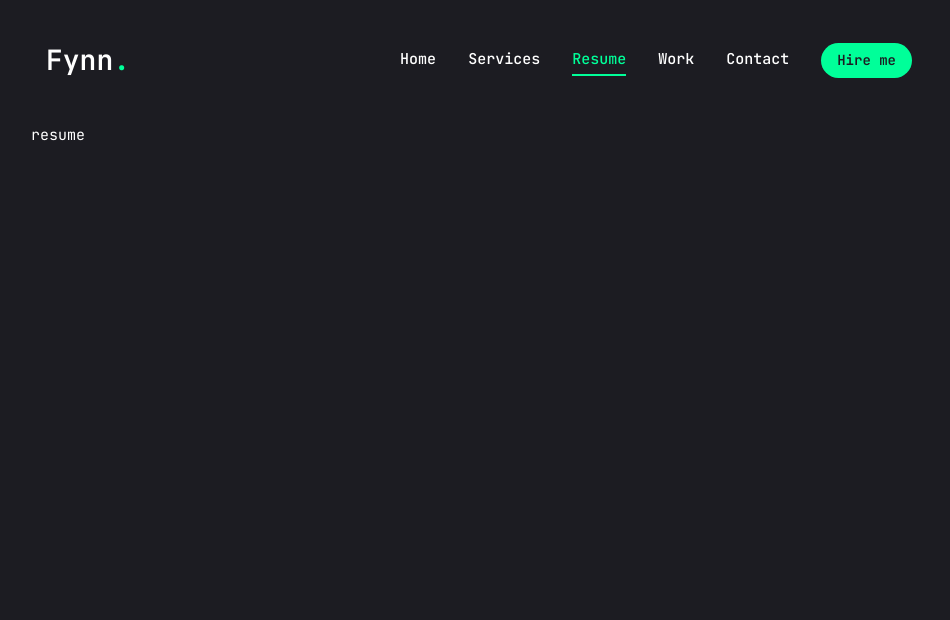
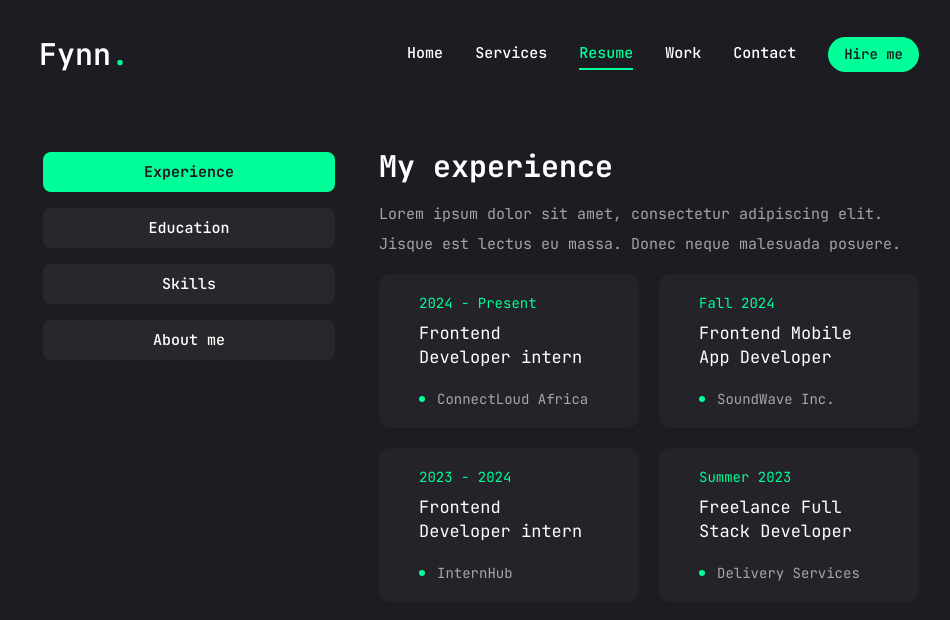
Before and after one commit to InFynnity8/fynn-portfolio, a Next.js app: page /resume in a window 1280 px wide. Shown: the top 620 px of the page, without its empty margins (161-1111 px from the left). Built offline with nearby package versions, Linux system fonts and the light colour scheme.

Commit message:
resume page finished

```diff
--- a/app/globals.css
+++ b/app/globals.css
@@ -20,7 +20,7 @@
 
 @layer base {
   body {
-    @apply text-[15px] font-primary bg-primary  text-white leading-loose xl:mx-48;
+    @apply text-[15px] font-primary bg-primary  text-white leading-loose xl:mx-[185px];
   }
   .h1{
     @apply text-[40px] xl:text-[55px] leading-[1.1] font-semibold
--- a/app/page.jsx
+++ b/app/page.jsx
@@ -9,7 +9,7 @@
   return (
     <section className="h-full">
       <div className="container mx-auto h-full">
-        <div className="flex flex-col xl:flex-row items-center justify-between xl:pt-6 xl:pb-16">
+        <div className="flex flex-col xl:flex-row items-center justify-between xl:pt-0 xl:pb-16">
           {/* Text */}
           <div className="text-center xl:text-left order-2 xl:order-none">
             <span className="text-xl">Software Developer</span>
--- a/app/resume/page.jsx
+++ b/app/resume/page.jsx
@@ -6,7 +6,7 @@
 const about = {
   title: "About Me",
   description:
-    "Lorem ipsum dolor sit amet, consectetur adipiscing elit. Sed viverra, arcu vel ornare pulvinar, velit justo ullamcorper neque, vel scelerisque est lectus eu massa. Donec vel dui vel neque malesuada posuere.",
+    "Lorem ipsum dolor sit amet, consectetur adipiscing elit. Fcelerisque est lectus eu massa. Donec vel dui vel neque malesuada posuere.",
   info: [
     {
       fieldName: "Name",
@@ -21,8 +21,8 @@
       fieldValue: "3+ Years",
     },
     {
-      fieldName: "Skype",
-      fieldValue: "fynn.in",
+      fieldName: "Github",
+      fieldValue: "InFynnity8",
     },
     {
       fieldName: "Nationality",
@@ -48,7 +48,7 @@
   icon: "",
   title: "My experience",
   description:
-    "Lorem ipsum dolor sit amet, consectetur adipiscing elit. Sed viverra, arcu vel ornare pulvinar, velit justo ullamcorper neque, vel scelerisque est lectus eu massa. Donec vel dui vel neque malesuada posuere.",
+    "Lorem ipsum dolor sit amet, consectetur adipiscing elit. Jisque est lectus eu massa. Donec neque malesuada posuere.",
   items: [
     {
       company: "ConnectLoud Africa",
@@ -71,7 +71,7 @@
       duration: "Summer 2023",
     },
     {
-      company: "Sofware Development Firm",
+      company: "Sofware Dev Firm",
       position: "Junior Developer",
       duration: "2021-2022",
     },
@@ -88,10 +88,10 @@
   icon: "",
   title: "My education",
   description:
-    "Lorem ipsum dolor sit amet, consectetur adipiscing elit. Sed viverra, arcu vel ornare pulvinar, velit justo ullamcorper neque, vel scelerisque est lectus eu massa. Donec vel dui vel neque malesuada posuere.",
+    "Lorem ipsum dolor sit amet, consectetur adipiscing elit. Tisque est lectus eu massa. Donec vel neque malesuada posuere.",
   items: [
     {
-      institution: "Kwame Nkrumah University of Science and Technology",
+      institution: "KNUST",
       degree: "Bsc. Comuter Science",
       duration: "2023 - Present",
     },
@@ -107,7 +107,7 @@
     },
 
     {
-      institution: "Mpraeso Senior High School",
+      institution: "Mpraeso SHS",
       degree: "General Science",
       duration: "2019-2022",
     },
@@ -128,7 +128,7 @@
 const skills = {
   title: "My Skills",
   description:
-    "Lorem ipsum dolor sit amet, consectetur adipiscing elit. Sed viverra, arcu vel ornare pulvinar, velit justo ullamcorper neque, vel scelerisque est lectus eu massa. Donec vel dui vel neque malesuada posuere.",
+    "Lorem ipsum dolor sit amet, consectetur adipiscing elit. Gscelerisque est lectus eu massa. Donec vel dui vel neque malesuada posuere.",
   skillsList: [
     {
       skillName: "html 5",
@@ -176,7 +176,147 @@
 import { ScrollArea } from "@/components/ui/scroll-area";
 
 const Resume = () => {
-  return <div>resume</div>;
+  return (
+    <motion.div
+      initial={{ opacity: 0 }}
+      animate={{
+        opacity: 1,
+        transition: { delay: 2.4, duration: 0.4, ease: "easeIn" },
+      }}
+      className="min-h-[80vh] flex items-center justify-center py-12 xl:py-0"
+    >
+      <div className="container mx-auto">
+        <Tabs
+          defaultValue="experience"
+          className="flex flex-col xl:flex-row gap-[40px]"
+        >
+          <TabsList className="flex flex-col w-full max-w-[300px] mx-auto xl:mx-0 gap-4">
+            <TabsTrigger value="experience">Experience</TabsTrigger>
+            <TabsTrigger value="education">Education</TabsTrigger>
+            <TabsTrigger value="skills">Skills</TabsTrigger>
+            <TabsTrigger value="about">About me</TabsTrigger>
+          </TabsList>
+          <div className="min-h-[70vh] w-full">
+            {/* experience */}
+            <TabsContent value="experience" className="w-full">
+              <div className="flex flex-col gap-[15px] text-center xl:text-left">
+                <h3 className="text-3xl font-bold">{experience.title}</h3>
+                <p className="max-w-[600px] text-white/60 mx-auto xl:mx-0">
+                  {experience.description}
+                </p>
+                <ScrollArea className="h-[340px]">
+                  <ul className="grid grid-cols-1 xl:grid-cols-2 lg:grid-cols-2  gap-[20px]">
+                    {experience.items.map((item, index) => {
+                      return (
+                        <li
+                          key={index}
+                          className="bg-[#232329] h-[154px] text-[14px] py-6 px-10 rounded-xl flex flex-col justify-center items-center lg:items-start gap-1"
+                        >
+                          <span className="text-accent">{item.duration}</span>
+                          <h3 className="text-[17px] max-w-[260px] min-h-[60px] text-center lg:text-left leading-6">
+                            {item.position}
+                          </h3>
+                          <div className="flex items-center gap-3">
+                            {/* dot */}
+                            <span className="w-[6px] h-[6px] rounded-full bg-accent"></span>
+                            <p className="text-white/60">{item.company}</p>
+                          </div>
+                        </li>
+                      );
+                    })}
+                  </ul>
+                </ScrollArea>
+              </div>
+            </TabsContent>
+            {/* education */}
+            <TabsContent value="education" className="w-full">
+              <div className="flex flex-col gap-[15px] text-center xl:text-left">
+                <h3 className="text-3xl font-bold">{education.title}</h3>
+                <p className="max-w-[600px] text-white/60 mx-auto xl:mx-0">
+                  {education.description}
+                </p>
+                <ScrollArea className="h-[340px]">
+                  <ul className="grid grid-cols-1 xl:grid-cols-2 lg:grid-cols-2  gap-[20px]">
+                    {education.items.map((item, index) => {
+                      return (
+                        <li
+                          key={index}
+                          className="bg-[#232329] h-[154px] text-[14px] py-6 px-10 rounded-xl flex flex-col justify-center items-center lg:items-start gap-1"
+                        >
+                          <span className="text-accent">{item.duration}</span>
+                          <h3 className="text-[17px] max-w-[260px] min-h-[60px] text-center lg:text-left leading-6">
+                            {item.degree}
+                          </h3>
+                          <div className="flex items-center gap-3">
+                            {/* dot */}
+                            <span className="w-[6px] h-[6px] rounded-full bg-accent"></span>
+                            <p className="text-white/60">{item.institution}</p>
+                          </div>
+                        </li>
+                      );
+                    })}
+                  </ul>
+                </ScrollArea>
+              </div>
+            </TabsContent>{" "}
+            {/* skills */}
+            <TabsContent value="skills" className="w-full h-full">
+              <div className="flex flex-col gap-[30px]">
+                <div className="flex flex-col gap-[15px] text-center xl:text-left">
+                  <h3 className="text-3xl font-bold">{skills.title}</h3>
+                  <p className="max-w-[600px] text-white/60 mx-auto xl:mx-0">
+                    {skills.description}
+                  </p>
+                </div>
+                <ul className="grid grid-cols-2 sm:grid-cols-3 md:grid-cols-4 xl:gap-[20px] gap-4">
+                  {skills.skillsList.map((skill, index) => {
+                    return (
+                      <li key={index}>
+                        <TooltipProvider delayDuration={100}>
+                          <Tooltip>
+                            <TooltipTrigger className="w-full h-[120px] bg-[#232329] rounded-xl flex justify-center items-center group">
+                              <div className="text-5xl group-hover:text-accent transition-all duration-300">
+                                {skill.icon}
+                              </div>
+                            </TooltipTrigger>
+                            <TooltipContent>
+                              <p className="capitalize">{skill.skillName}</p>
+                            </TooltipContent>
+                          </Tooltip>
+                        </TooltipProvider>
+                      </li>
+                    );
+                  })}
+                </ul>
+              </div>
+            </TabsContent>
+            {/* about */}
+            <TabsContent
+              value="about"
+              className="w-full text-center xl:text-left"
+            >
+              <div className="flex flex-col gap-[15px] text-center xl:text-left">
+                <h3 className="text-3xl font-bold">{about.title}</h3>
+                <p className="max-w-[600px] text-white/60 mx-auto xl:mx-0">
+                  {about.description}
+                </p>
+                <ul className="grid grid-cols-1 xl:grid-cols-2 gap-y-[15px] max-w-[620px] mx-auto xl:mx-0]">
+                  {about.info.map((item, index) => {
+                    return (
+                      <li key={index} className="flex items-center justify-center xl:justify-start gap-4">
+                        <span className="text-white/60">{item.fieldName}</span>
+                        <span className="text-lg">{item.fieldValue}</span>
+                      </li>
+                    );
+                  })}
+                </ul>
+              </div>
+            </TabsContent>
+          </div>
+        </Tabs>
+      </div>
+    </motion.div>
+  );
 };
 
 export default Resume;
--- a/components/Header.jsx
+++ b/components/Header.jsx
@@ -5,11 +5,11 @@
 
 const Header = () => {
   return (
-    <header className="py-8 xl:py-8 text-white">
+    <header className="py-6 xl:py-6 text-white">
       <div className="container mx-auto flex justify-between items-center">
         {/* logo */}
         <Link href="/">
-          <h1 className="font-semibold text-[28px]">
+          <h1 className="font-semibold text-[30px]">
             Fynn<span className="text-accent">.</span>{" "}
           </h1>
         </Link>
--- a/components/Stats.jsx
+++ b/components/Stats.jsx
@@ -7,7 +7,7 @@
     text: "Years of experience",
   },
   {
-    num: 19,
+    num: 10,
     text: "Projects completed",
   },
   {
@@ -15,7 +15,7 @@
     text: "Technologies mastered",
   },
   {
-    num: 617,
+    num: 607,
     text: "Code commits",
   },
 ];
@@ -36,7 +36,7 @@
                   end={item.num}
                   duration={5}
                   delay={2}
-                  className="text-3xl xl:text-[40px] font-extrabold"
+                  className="text-3xl xl:text-[45px] font-extrabold"
                   separator=","
                 />
                 <p
--- a/components/ui/scroll-area.jsx
+++ b/components/ui/scroll-area.jsx
@@ -32,7 +32,7 @@
       className
     )}
     {...props}>
-    <ScrollAreaPrimitive.ScrollAreaThumb className="relative flex-1 rounded-full bg-slate-200 dark:bg-slate-800" />
+    <ScrollAreaPrimitive.ScrollAreaThumb className="relative flex-1 rounded-full bg-accent dark:bg-slate-800" />
   </ScrollAreaPrimitive.ScrollAreaScrollbar>
 ))
 ScrollBar.displayName = ScrollAreaPrimitive.ScrollAreaScrollbar.displayName
--- a/components/ui/tabs.jsx
+++ b/components/ui/tabs.jsx
@@ -1,43 +1,43 @@
-"use client"
+"use client";
 
-import * as React from "react"
-import * as TabsPrimitive from "@radix-ui/react-tabs"
+import * as React from "react";
+import * as TabsPrimitive from "@radix-ui/react-tabs";
 
-import { cn } from "@/lib/utils"
+import { cn } from "@/lib/utils";
 
-const Tabs = TabsPrimitive.Root
+const Tabs = TabsPrimitive.Root;
 
 const TabsList = React.forwardRef(({ className, ...props }, ref) => (
   <TabsPrimitive.List
     ref={ref}
-    className={cn(
-      "inline-flex h-10 items-center justify-center rounded-md bg-slate-100 p-1 text-slate-500 dark:bg-slate-800 dark:text-slate-400",
-      className
-    )}
-    {...props} />
-))
-TabsList.displayName = TabsPrimitive.List.displayName
+    className={cn("inline-flex h-auto rounded-md p-1 text-primary", className)}
+    {...props}
+  />
+));
+TabsList.displayName = TabsPrimitive.List.displayName;
 
 const TabsTrigger = React.forwardRef(({ className, ...props }, ref) => (
   <TabsPrimitive.Trigger
     ref={ref}
     className={cn(
-      "inline-flex items-center justify-center whitespace-nowrap rounded-sm px-3 py-1.5 text-sm font-medium ring-offset-white transition-all focus-visible:outline-none focus-visible:ring-2 focus-visible:ring-slate-950 focus-visible:ring-offset-2 disabled:pointer-events-none disabled:opacity-50 data-[state=active]:bg-white data-[state=active]:text-slate-950 data-[state=active]:shadow-sm dark:ring-offset-slate-950 dark:focus-visible:ring-slate-300 dark:data-[state=active]:bg-slate-950 dark:data-[state=active]:text-slate-50",
+      "inline-flex h-[40px] items-center w-full bg-[#27272c] justify-center whitespace-nowrap text-white rounded-lg p-3 text-[15px] font-medium ring-offset-white transition-all disabled:pointer-events-none disabled:opacity-50 data-[state=active]:bg-accent  data-[state=active]:text-primary  data-[state=active]:font-bold  data-[state=active]:shadow-sm",
       className
     )}
-    {...props} />
-))
-TabsTrigger.displayName = TabsPrimitive.Trigger.displayName
+    {...props}
+  />
+));
+TabsTrigger.displayName = TabsPrimitive.Trigger.displayName;
 
 const TabsContent = React.forwardRef(({ className, ...props }, ref) => (
   <TabsPrimitive.Content
     ref={ref}
     className={cn(
-      "mt-2 ring-offset-white focus-visible:outline-none focus-visible:ring-2 focus-visible:ring-slate-950 focus-visible:ring-offset-2 dark:ring-offset-slate-950 dark:focus-visible:ring-slate-300",
+      "min-h-[480px] ring-offset-white focus-visible:outline-none focus-visible:ring-2 focus-visible:ring-slate-950 focus-visible:ring-offset-2 dark:ring-offset-slate-950 dark:focus-visible:ring-slate-300",
       className
     )}
-    {...props} />
-))
-TabsContent.displayName = TabsPrimitive.Content.displayName
+    {...props}
+  />
+));
+TabsContent.displayName = TabsPrimitive.Content.displayName;
 
-export { Tabs, TabsList, TabsTrigger, TabsContent }
+export { Tabs, TabsList, TabsTrigger, TabsContent };
```
Also changed, not shown: app/services/page.jsx (+9 -9 lines).
